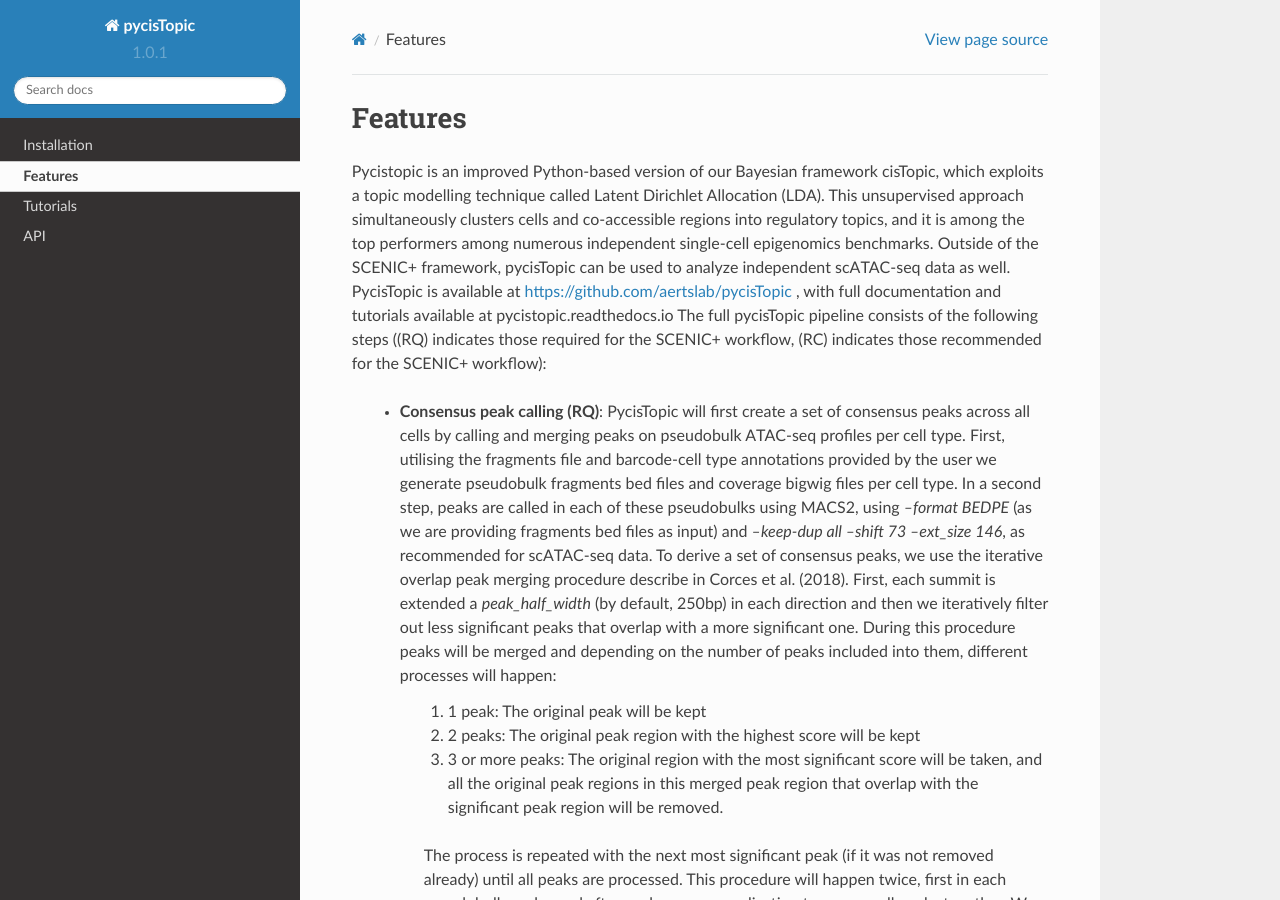
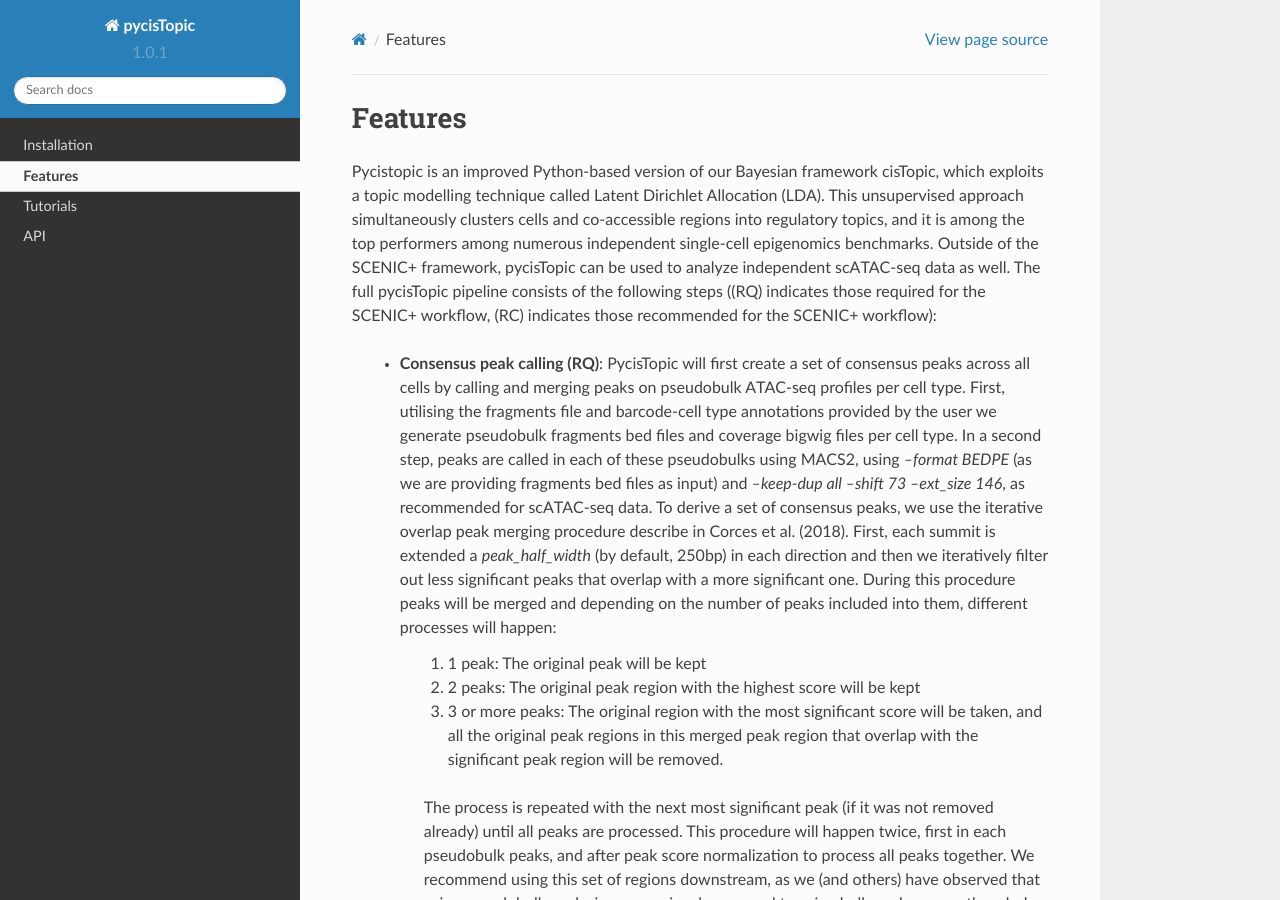
Before and after one commit to aertslab/pycisTopic, a Sphinx documentation site: the page built from docs/source/features.rst, in a window 1280 px wide and 900 px high. Built offline with Sphinx 7.4.7 and the Read the Docs theme 2.0.0, drawn with Linux system fonts in a browser that asks for light colours; pages that are not in the unit, such as notebooks, are missing from menus.

Commit message:
Update features description

```diff
--- a/docs/source/features.rst
+++ b/docs/source/features.rst
@@ -2,7 +2,7 @@
 Features
 **************
 
-Pycistopic is an improved Python-based version of our Bayesian framework cisTopic, which exploits a topic modelling technique called Latent Dirichlet Allocation (LDA). This unsupervised approach simultaneously clusters cells and co-accessible regions into regulatory topics, and it is among the top performers among numerous independent single-cell epigenomics benchmarks. Outside of the SCENIC+ framework, pycisTopic can be used to analyze independent scATAC-seq data as well. PycisTopic is available at https://github.com/aertslab/pycisTopic , with full documentation and tutorials available at pycistopic.readthedocs.io The full pycisTopic pipeline consists of the following steps ((RQ) indicates those required for the SCENIC+ workflow, (RC) indicates those recommended for the SCENIC+ workflow):
+Pycistopic is an improved Python-based version of our Bayesian framework cisTopic, which exploits a topic modelling technique called Latent Dirichlet Allocation (LDA). This unsupervised approach simultaneously clusters cells and co-accessible regions into regulatory topics, and it is among the top performers among numerous independent single-cell epigenomics benchmarks. Outside of the SCENIC+ framework, pycisTopic can be used to analyze independent scATAC-seq data as well. The full pycisTopic pipeline consists of the following steps ((RQ) indicates those required for the SCENIC+ workflow, (RC) indicates those recommended for the SCENIC+ workflow):
 
 	* **Consensus peak calling (RQ)**: PycisTopic will first create a set of consensus peaks across all cells by calling and merging peaks on pseudobulk ATAC-seq profiles per cell type. First, utilising the fragments file and barcode-cell type annotations provided by the user we generate pseudobulk fragments bed files and coverage bigwig files per cell type. In a second step, peaks are called in each of these pseudobulks using MACS2, using `–format BEDPE` (as we are providing fragments bed files as input) and `–keep-dup all --shift 73  --ext_size 146`, as recommended for scATAC-seq data. To derive a set of consensus peaks, we use the iterative overlap peak merging procedure describe in Corces et al. (2018).  First, each summit is extended a `peak_half_width` (by default, 250bp) in each direction and then we iteratively filter out less significant peaks that overlap with a more significant one. During this procedure peaks will be merged and depending on the number of peaks included into them, different processes will happen:
 
```
